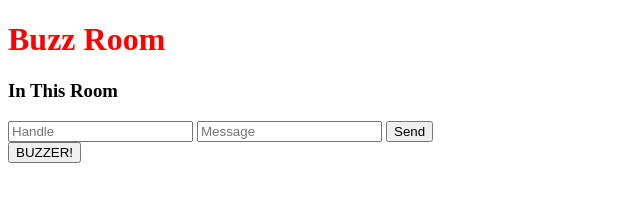
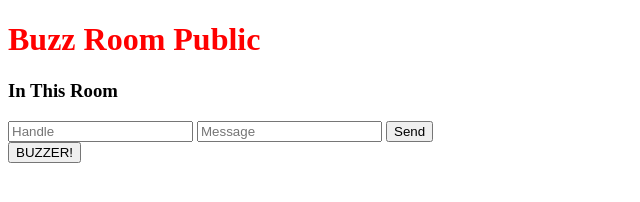
Before and after one commit to tbird654/chattestapp, a website: page public/index.html in a window 1280 px wide. Shown: the whole page, without its empty margins (0-640 px from the left). Drawn offline with nearby package versions, Linux system fonts and the light colour scheme; no server answers.

Commit message:
commit test 2

```diff
--- a/public/index.html
+++ b/public/index.html
@@ -9,7 +9,7 @@
     <link rel="stylesheet" href="/styles.css">
 </head>
 <body>
-    <h1>Buzz Room</h1>
+    <h1>Buzz Room Public</h1>
     <div id="in-room">
         <h3>In This Room</h3>
         <ul id="participants"></ul>
```
